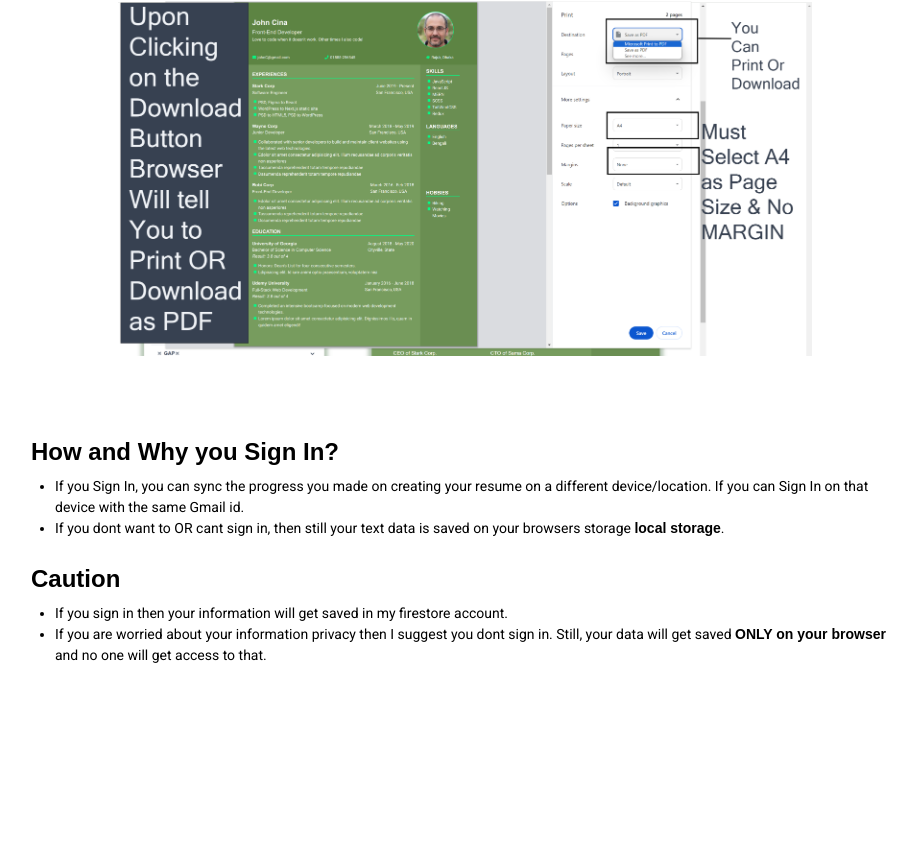
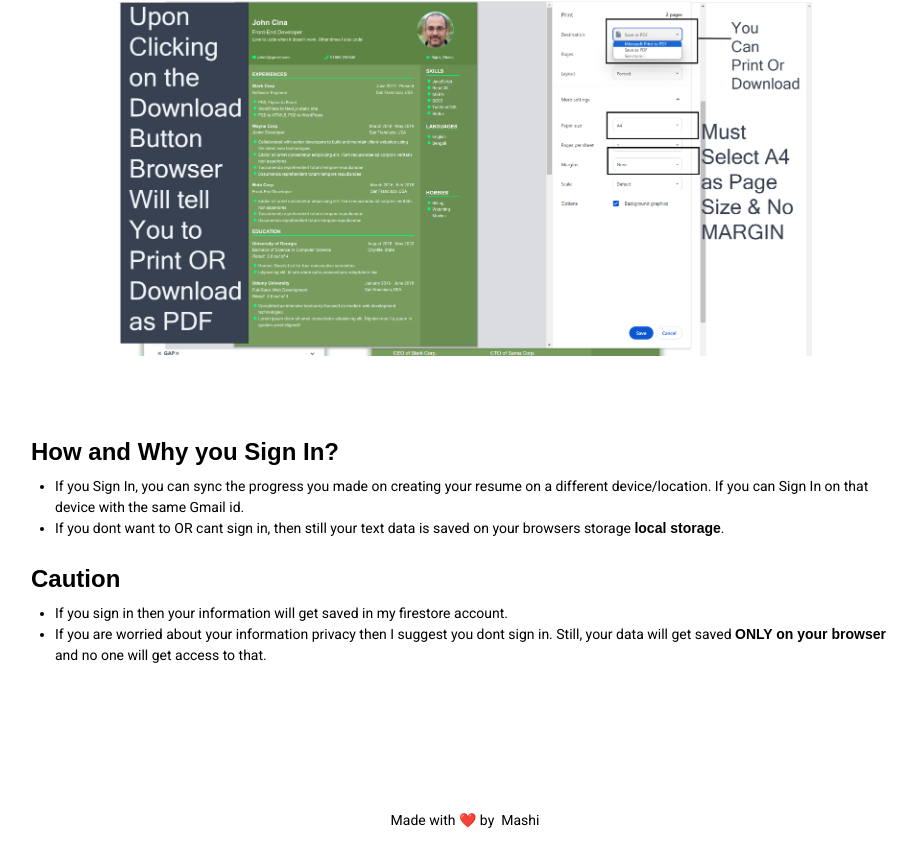
Before and after one commit to syedshaon/Resume-Builder, a Next.js app: page /how-to-create-resume in a window 1280 px wide. Shown: the part 2712-3563 px from the top of the page, without its empty margins (175-1090 px from the left). Before the commit the page ends 3522 px from the top, so only its background shows below. Built offline with nearby package versions, Linux system fonts and the light colour scheme; no server answers.

Commit message:
credit added

```diff
--- a/src/app/how-to-create-resume/page.js
+++ b/src/app/how-to-create-resume/page.js
@@ -294,6 +294,12 @@ function Page() {
         </ul>
       </div>
       {/* Bengali Ends */}
+      <footer className="w-full flex justify-center my-5">
+        Made with ❤️ by
+        <a href="https://github.com/syedshaon" target="_blank">
+          &nbsp; Mashi
+        </a>
+      </footer>
     </>
   );
 }
```
